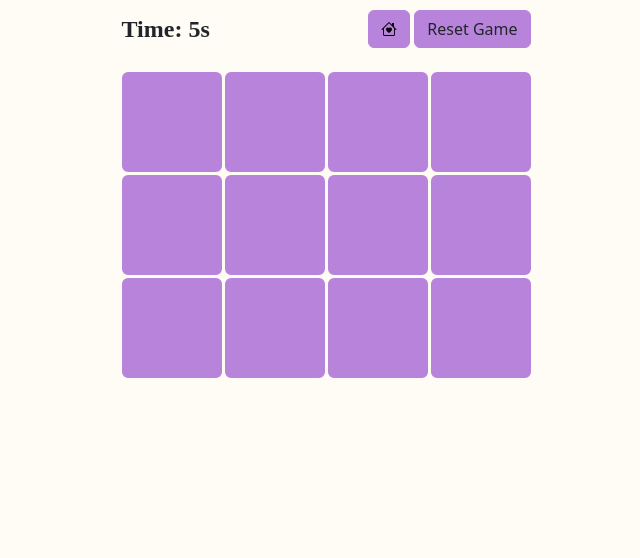
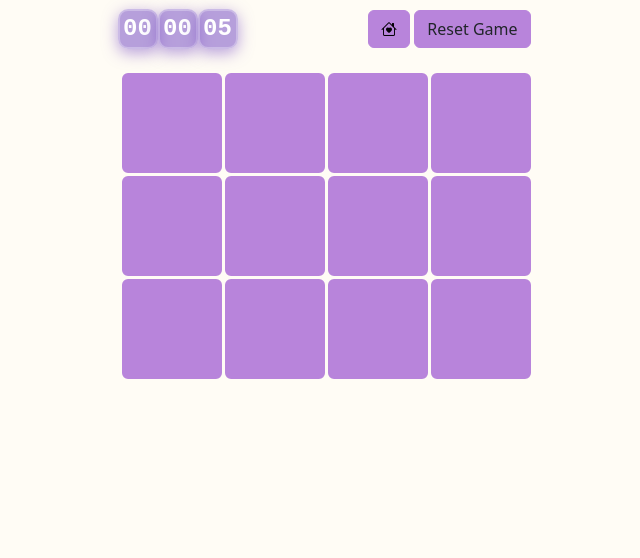
Before and after one commit to SarahITss/match-cards-game, a website: page gameStart.html in a window 1280 px wide. Shown: the part 242-800 px from the top of the page, without its empty margins (314-954 px from the left). Drawn offline with nearby package versions, Linux system fonts and the light colour scheme.

Commit message:
Updates Page

```diff
--- a/gameStart.html
+++ b/gameStart.html
@@ -61,6 +61,8 @@
             font-family: 'Times New Roman', Times, serif;
         }
 
+
+
         /* Custom Modal Styling */
         .custom-modal {
             display: none;
@@ -85,14 +87,62 @@
             background-color: rgba(0, 0, 0, 0.5);
             z-index: 1049;
         }
+
+        /* Timer Parts */
+        .timer-part {
+            font-size: 1.5rem;
+            font-weight: bold;
+            font-family: 'Courier New', Courier, monospace;
+            color: #fff;
+            border: 2px solid rgba(255, 255, 255, 0.3);
+            border-radius: 10px;
+            width: 40px;
+            height: 40px;
+            display: flex;
+            justify-content: center;
+            align-items: center;
+            background: rgba(111, 66, 193, 0.5);
+            box-shadow: 0 4px 15px rgba(111, 66, 193, 0.5);
+            transition: transform 0.3s ease, background 0.3s ease;
+        }
+
+        /* Hover Effect */
+        .timer-part:hover {
+            transform: scale(1.1);
+            background: rgba(111, 66, 193, 0.8);
+            box-shadow: 0 6px 20px rgba(111, 66, 193, 0.8);
+        }
+
+        /* Grid Layout Positions */
+        #hours {
+            grid-row: 1 / 2;
+            grid-column: 1 / 2;
+        }
+
+        #minutes {
+            grid-row: 1 / 2;
+            grid-column: 2 / 3;
+        }
+
+        #seconds {
+            grid-row: 2 / 3;
+            grid-column: 1 / 3;
+        }
+
     </style>
 </head>
 <body class="bg-b vh-100 d-flex flex-column justify-content-center align-items-center">
 
     <div class="grid-container text-center">
+
         <h1 class="mb-4" style="font-family: 'Times New Roman', Times, serif; ">Match Cards Game!</h1>
+
         <div class="d-flex justify-content-between align-items-center mb-4">
-            <span class="timer">Time: <span id="timer">0</span>s</span>
+            <div class="timer-container row px-2">
+                <div class="timer-part" id="hours">00</div>
+                <div class="timer-part" id="minutes">00</div>
+                <div class="timer-part" id="seconds">00</div>
+            </div>
             <div>
                 <button type="button" class="btn btn-rounded" onclick="window.location.href='index.html'">
                     <i class="bi bi-house-heart" style="font-size: 1rem; color: #030005;"></i>
@@ -111,7 +161,8 @@
     <!-- Custom Modal -->
     <div id="modalOverlay" class="modal-overlay"></div>
     <div id="customModal" class="custom-modal">
-        <h4>Congratulations! <img src="Images\Partying Face.svg" alt="emoji" width="30" height="30"> </h4>
+        <h4>Congratulations! </h4>
+        <img src="Images\Partying Face.svg" alt="emoji" width="35" height="35">
         <p>You completed the game in <span id="modalTime">0</span> seconds.</p>
         <button class="btn btn-primary" id="closeModal">Close</button>
     </div>
@@ -139,14 +190,31 @@
         const modalTime = document.getElementById("modalTime");
         const closeModalButton = document.getElementById("closeModal");
 
+
+
+
         function startTimer() {
             timer = 0;
             clearInterval(timerInterval);
             timerInterval = setInterval(() => {
                 timer++;
-                timerElement.textContent = timer;
+                updateTimerDisplay(timer);
             }, 1000);
         }
+
+        function updateTimerDisplay(totalSeconds) {
+            const hours = String(Math.floor(totalSeconds / 3600)).padStart(2, "0");
+            const minutes = String(Math.floor((totalSeconds % 3600) / 60)).padStart(2, "0");
+            const seconds = String(totalSeconds % 60).padStart(2, "0");
+
+            document.getElementById("hours").textContent = hours;
+            document.getElementById("minutes").textContent = minutes;
+            document.getElementById("seconds").textContent = seconds;
+        }
+
+        // Start the timer when the page loads
+        startTimer();
+
 
         function stopTimer() {
             clearInterval(timerInterval);
@@ -191,6 +259,20 @@
             }
         }
 
+        let isChecking = false; // متغير لتعطيل النقرات أثناء التحقق من التطابق
+
+function handleCardClick(card) {
+    if (isChecking || card.classList.contains("open") || matchedCards.includes(card)) return;
+
+    card.classList.add("open");
+    openedCards.push(card);
+
+    if (openedCards.length === 2) {
+        isChecking = true; // تعطيل النقرات أثناء التحقق
+        checkMatch();
+    }
+}
+
 function checkMatch() {
     const [firstCard, secondCard] = openedCards;
     const firstImage = firstCard.querySelector("img").src;
@@ -199,6 +281,7 @@
     if (firstImage === secondImage) {
         matchedCards.push(firstCard, secondCard);
         openedCards = [];
+        isChecking = false; // إعادة تفعيل النقرات
 
         if (matchedCards.length === cardImages.length * 2) {
             stopTimer();
@@ -209,9 +292,11 @@
             firstCard.classList.remove("open");
             secondCard.classList.remove("open");
             openedCards = [];
+            isChecking = false; // إعادة تفعيل النقرات
         }, 1000);
     }
 }
+
 
         function showModal() {
             modalTime.textContent = timer;  // Set the time in the modal
```
Also changed, not shown: index.html (+1 -1 lines). Lines whose indentation alone changed are shown as unchanged.
